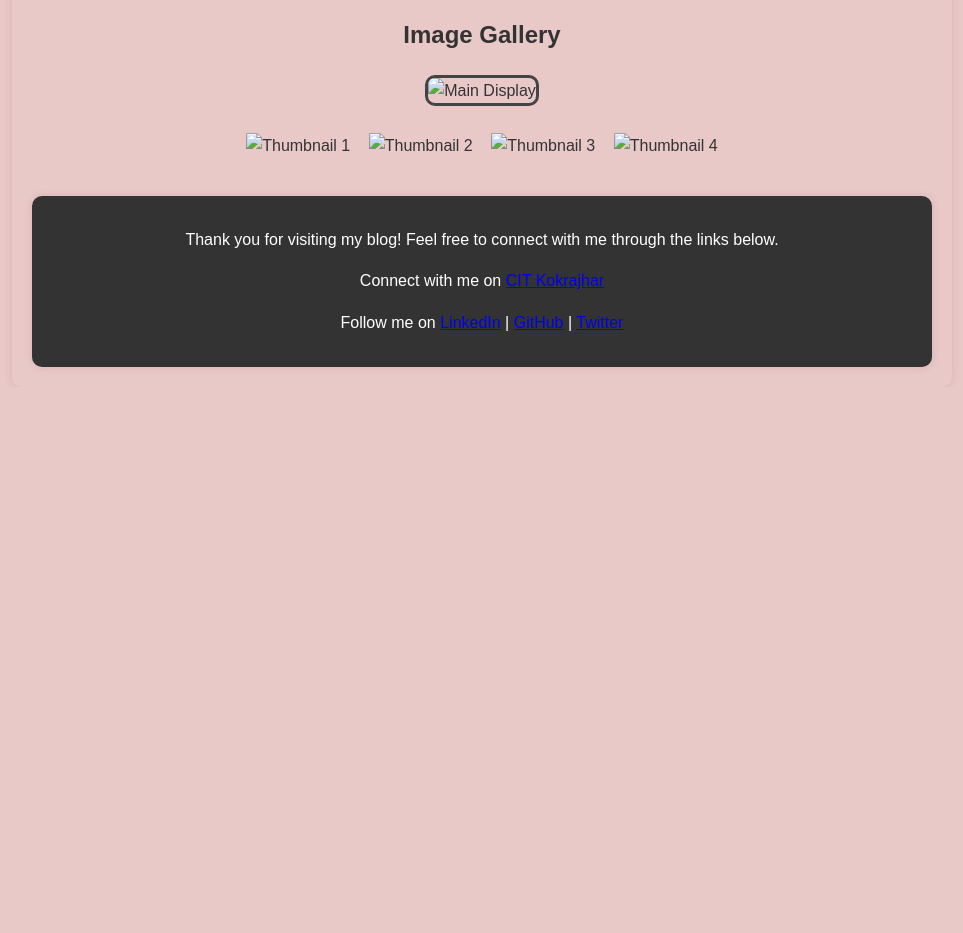
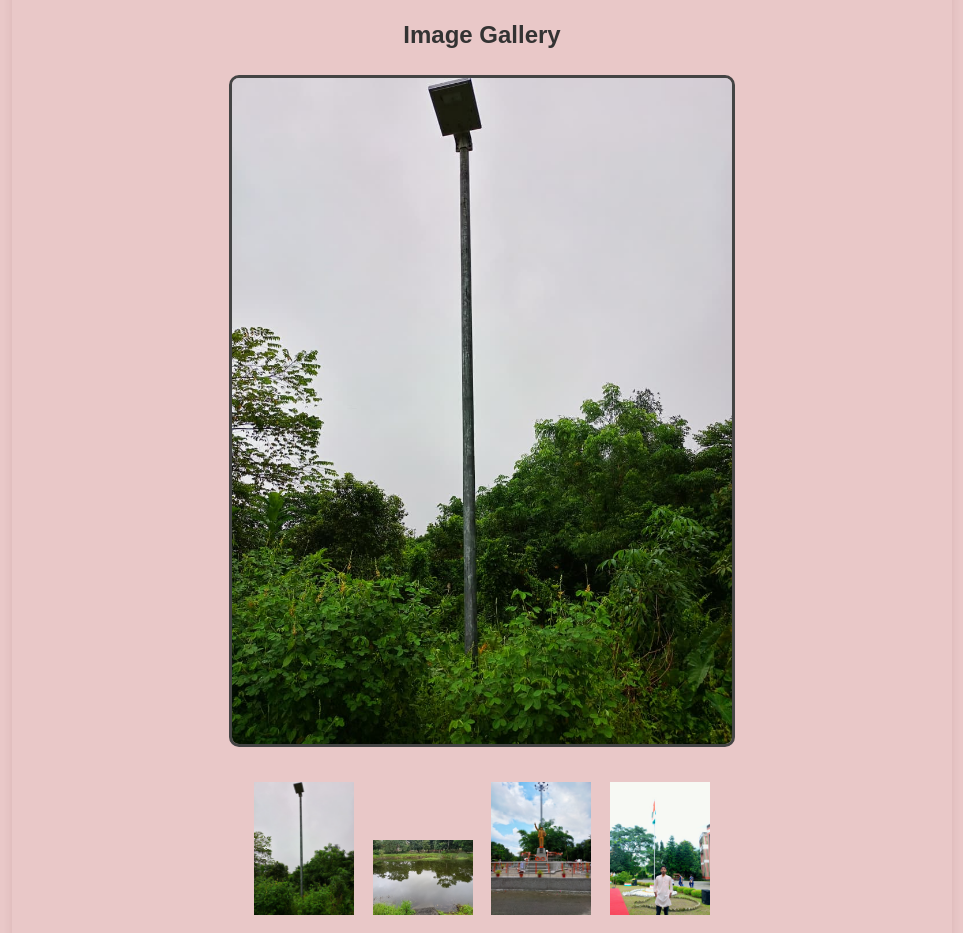
Before and after one commit to DIVYaTRIPATHI12/Webby, a plain HTML site: page index.html in a window 1280 px wide. Shown: the part 1178-2111 px from the top of the page, without its empty margins (158-1121 px from the left). Before the commit the page ends 1565 px from the top, so only its background shows below. Drawn offline with Linux system fonts and the light colour scheme.

Commit message:
Update index.html

```diff
--- a/index.html
+++ b/index.html
@@ -65,13 +65,13 @@
     <section id="gallery">
         <h2> Image Gallery</h2>
         <div class="gallery">
-            <img id="mainImage" src="images/image1.jpg" alt="Main Display">
+            <img id="mainImage" src="image1.jpg" alt="Main Display">
         </div>
         <div class="thumbnails">
-            <img src="images/image1.jpg" alt="Thumbnail 1">
-            <img src="images/image2.jpg" alt="Thumbnail 2">
-            <img src="images/image3.jpg" alt="Thumbnail 3">
-            <img src="images/image4.jpg" alt="Thumbnail 4">
+            <img src="image1.jpg" alt="Thumbnail 1">
+            <img src="image2.jpg" alt="Thumbnail 2">
+            <img src="image3.jpg" alt="Thumbnail 3">
+            <img src="image4.jpg" alt="Thumbnail 4">
         </div>
     </section>
 
```
